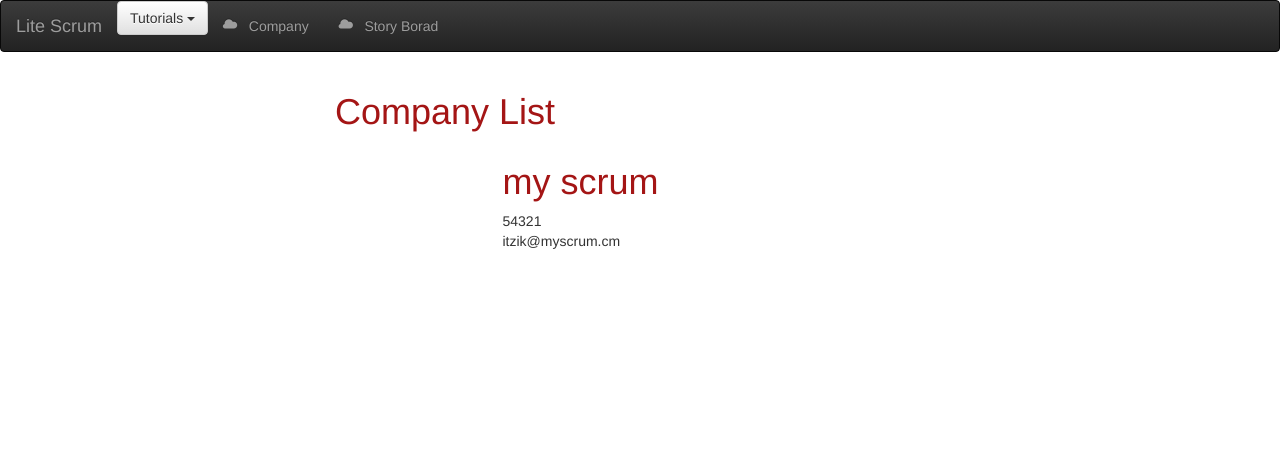
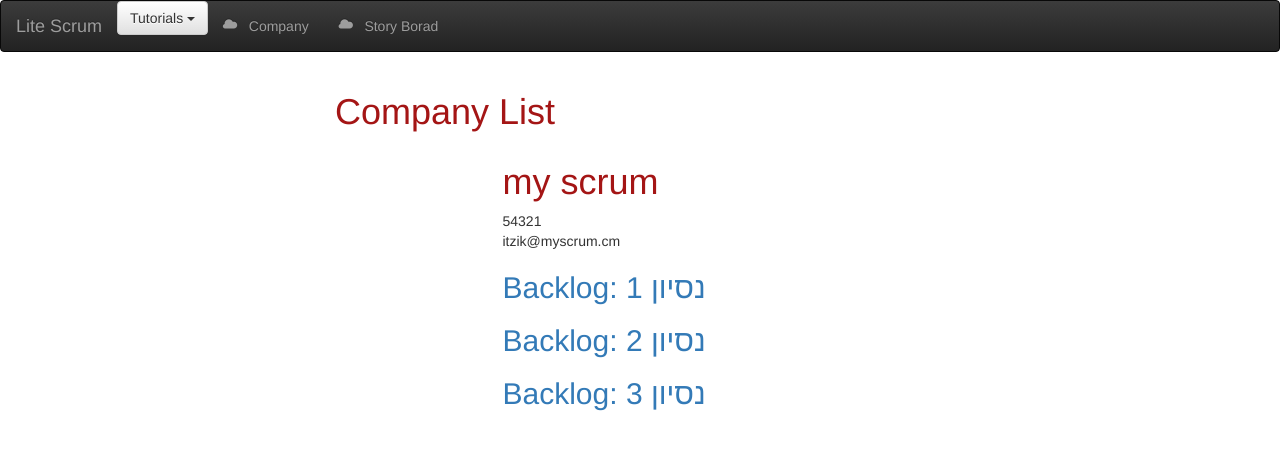
Before and after one commit to itzikorfa/SE-Lite-Scrum, a Django app: page /company/2/ in a window 1280 px wide. Shown: the top 450 px of the page. Run offline with Django 3.2, Linux system fonts and the light colour scheme; a user stored in the database is signed in; data comes from the database, SQL or seed files in the repository; both versions use the stored data as it was after the commit; some libraries are stand-ins or nearby versions.

Commit message:
Company display backlogs

```diff
--- a/My_scrum/lite_scrum/views.py
+++ b/My_scrum/lite_scrum/views.py
@@ -41,9 +41,12 @@ def company_detail(request,id):
     if not request.user.is_authenticated():
         return HttpResponse("<h1>not loggin</h1>")
     instance = get_object_or_404(Company, id = id)
+    backlog = Backlog.objects.filter(company=id)
+
     return render(request, "company_details.html", {
         "title": "Company List",
-        "object": instance
+        "object": instance,
+        "backlog": backlog
     })
 
 def company_create(request):
--- a/My_scrum/templates/company_details.html
+++ b/My_scrum/templates/company_details.html
@@ -6,5 +6,14 @@
     <h1>{{ object.name }}</h1>
     {{ object.company_id }}<br>
     {{ object.email }}<br>
+
+    {% if backlog %}
+        {% for back in backlog %}
+            <h3><a href='{{ back.get_absolute_url }}'>
+                <h2>Backlog: {{ back.name }}</h2></a></h3>
+
+        {% endfor %}
+
+    {% endif %}
 </div>
 {% endblock content %}
```
Also changed, not shown: My_scrum/db.sqlite3.
